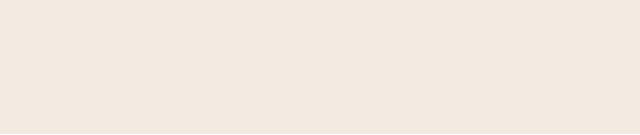
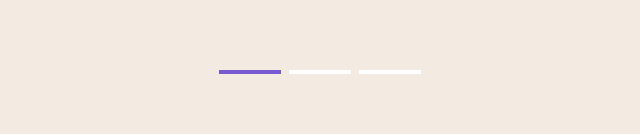
Before and after one commit to Ivan-El/drink2Go, a website: page source/index.html in a window 1280 px wide. Shown: the part 660-795 px from the top of the page, 320-960 px from the left. Drawn offline with nearby package versions, Linux system fonts and the light colour scheme; files that its build step writes are made by us from their sources.

Commit message:
Добавляет пагинацию слайдера

```diff
--- a/source/js/script.js
+++ b/source/js/script.js
@@ -30,6 +30,9 @@ const swiper = new Swiper (".swiper", {
   pagination: {
     el: '.swiper-pagination',
     type: 'bullets',
+    bulletElement: 'span',
+    bulletClass: 'promo-slider__pagination-bullet',
+    bulletActiveClass: 'promo-slider__pagination-bullet--current',
     clickable: true,
   }
 });
--- a/source/sass/blocks/promo-slider/promo-slider.scss
+++ b/source/sass/blocks/promo-slider/promo-slider.scss
@@ -176,4 +176,26 @@
   .promo-slider__footer {
     justify-content: left;
   }
+
+  .promo-slider__pagination {
+    position: absolute;
+    bottom: 60px;
+    left: calc(50% - 101px);
+    z-index: 2;
+    display: flex;
+    justify-content: space-between;
+    width: 202px;
+    height: 4px;
+  }
+
+  .promo-slider__pagination-bullet {
+    display: block;
+    width: 62px;
+    height: 4px;
+    background-color: $base-white;
+  }
+
+  .promo-slider__pagination-bullet--current {
+    background-color: $base-primary;
+  }
 }
```
Also changed, not shown: source/index.html (+2 -42 lines).
